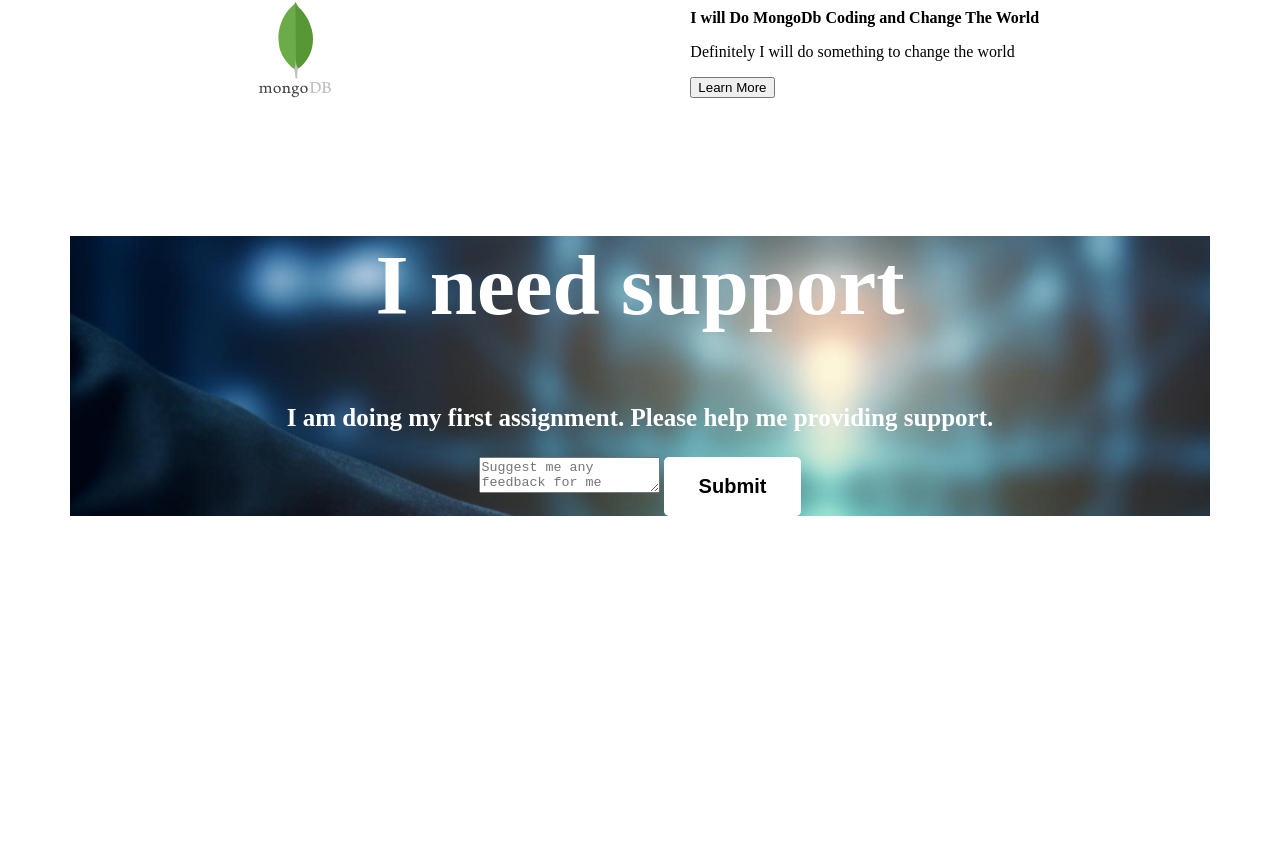
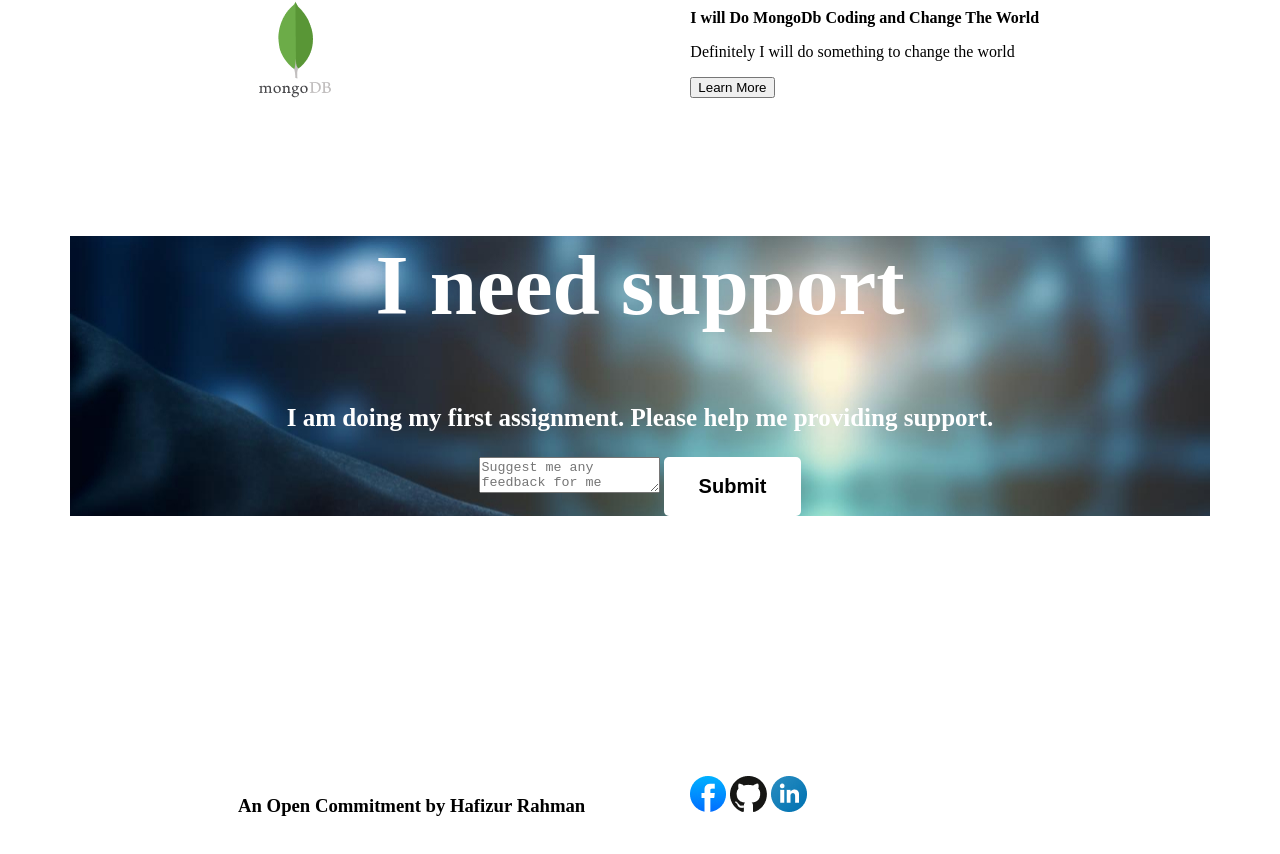
Before and after one commit to hafizurbagjan/hafiz-developer-portfolio, a plain HTML site: page index.html in a window 1280 px wide. Shown: the part 5244-6098 px from the top of the page. Drawn offline with Linux system fonts and the light colour scheme.

Commit message:
footer part final

```diff
--- a/index.html
+++ b/index.html
@@ -161,7 +161,16 @@
     </main>
     </main>
     <footer>
-
+        <div class="footer-column">
+            <h3 >An Open Commitment by Hafizur Rahman</h3>
+        </div>
+        <div class="footer-column">
+            <div>
+                <a href=""><img src="assets/facebook.png" alt=""></a>
+                <a href=""><img src="assets/github.png" alt=""></a>
+                <a href=""><img src="assets/linkedin-icon 1.png" alt=""></a>
+            </div>
+        </div>
     </footer>
 </body>
 </html>
```
